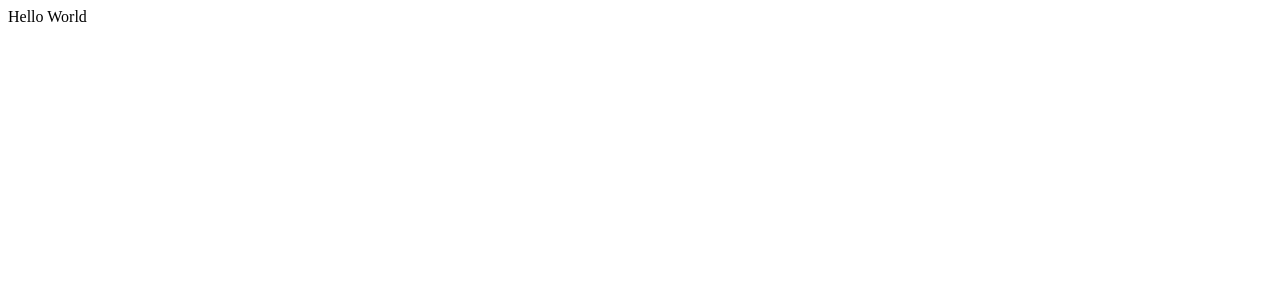
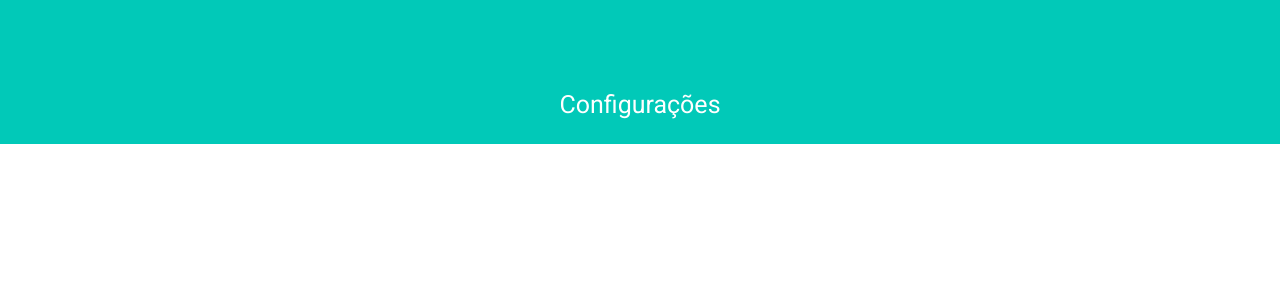
Before and after one commit to MeAjudaDev/greenwallet-vue, a Vue app: page / in a window 1280 px wide. Shown: the top 300 px of the page. Built offline with nearby package versions, Linux system fonts and the light colour scheme.

Commit message:
RF23 - Criacao do header da tela de configuracoes

```diff
--- a/public/index.html
+++ b/public/index.html
@@ -4,6 +4,8 @@
     <meta charset="utf-8">
     <meta http-equiv="X-UA-Compatible" content="IE=edge">
     <meta name="viewport" content="width=device-width,initial-scale=1.0">
+    <link rel="preconnect" href="https://fonts.gstatic.com">
+    <link href="https://fonts.googleapis.com/css2?family=Roboto:wght@400;700&display=swap" rel="stylesheet">
     <title>Green Wallet - Usuários</title>
   </head>
   <body>
--- a/src/App.vue
+++ b/src/App.vue
@@ -1,5 +1,13 @@
 <template>
-  Hello World
+  <header>
+    <div id="header">
+      <div id="btn-avatar">
+        <div id="btn"></div>
+        <div id="avatar"></div>
+      </div>
+      <h2>Configurações</h2>
+    </div>
+  </header>
 </template>
 
 <script>
@@ -11,6 +19,41 @@ export default {
 }
 </script>
 
-<style scoped>
+<style>
+
+* {
+  margin: 0;
+  padding: 0;
+  box-sizing: border-box;
+  font-family: Roboto;
+  font-weight: normal;
+}
+
+body {
+  width: 100vw;
+}
+
+#header {
+  background-color: #01C9B8;
+  display: flex;
+  justify-content: space-between;
+  flex-direction: column;
+  width: 100%;
+  height: 9rem;
+  padding: 25px 20px;
+}
+
+#btn-avatar {
+  display: flex;
+  width: 100%;
+  height: 2rem;
+}
+
+h2 {
+  width: 100%;
+  text-align: center;
+  font-size: 25px;
+  color: #FFFFFF;
+}
 
 </style>
```
Also changed, not shown: 1 other file (tests, documents, lock files or other folders).
